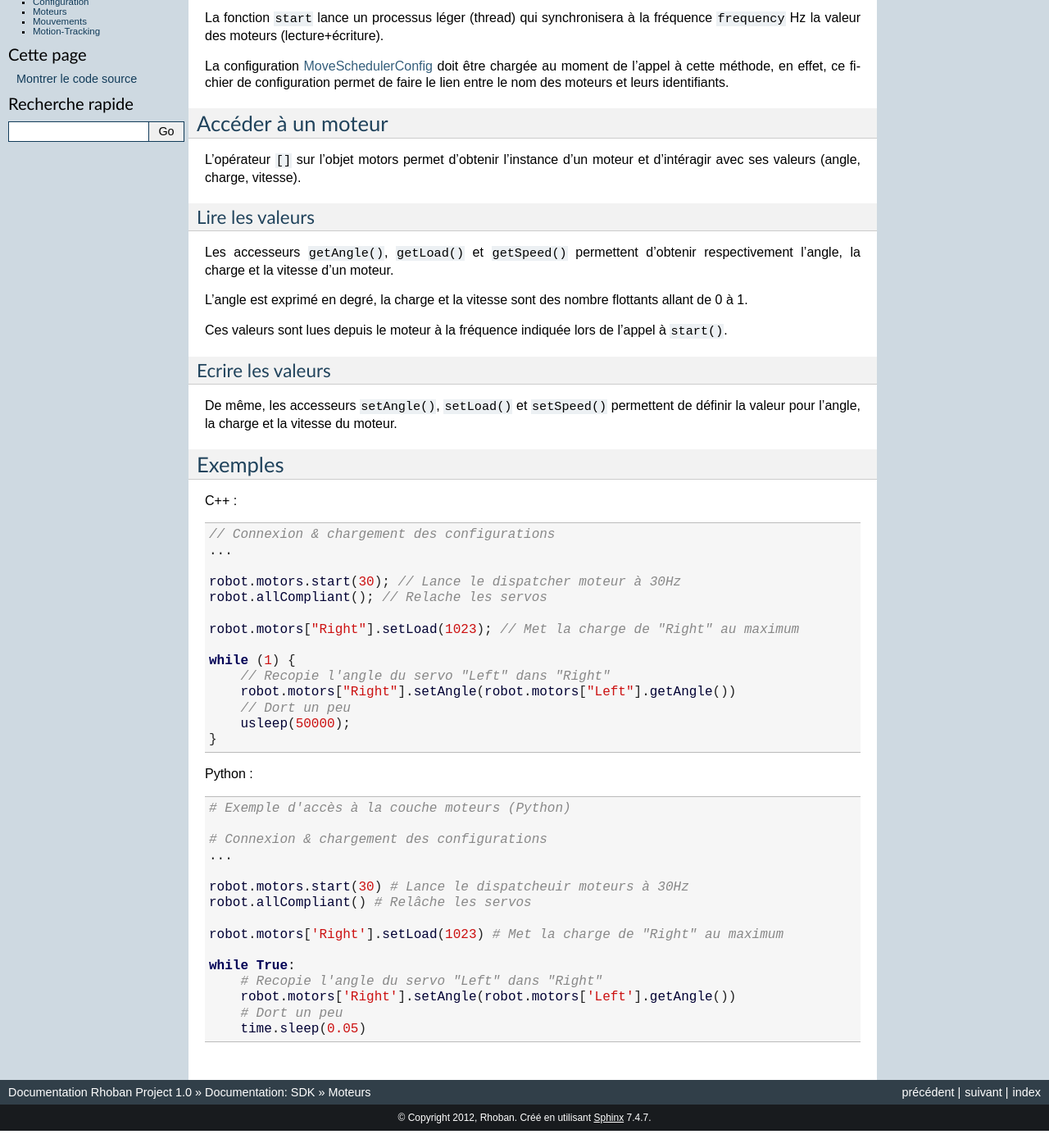
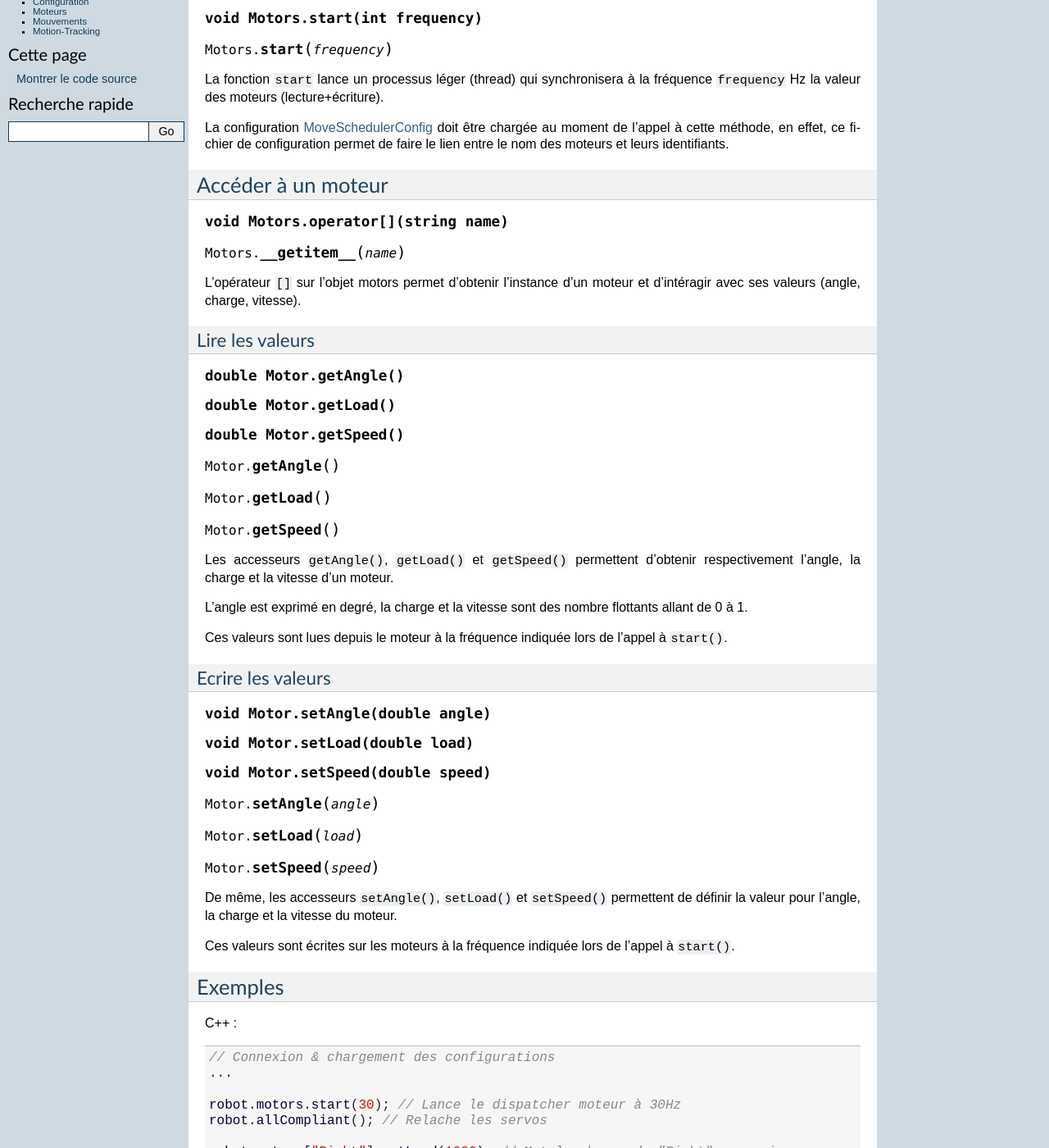
Before and after one commit to RhobanProject/Edu, a Sphinx documentation site: the page built from docs/source/sdk/moteurs.rst, in a window 1280 px wide and 1400 px high, scrolled down 305 px. Shown: the whole window at 82% size. Built offline with Sphinx 7.4.7, drawn with Linux system fonts in a browser that asks for light colours; before the commit the page ends 1684 px from its top, so only the background shows below that; some of the changed lines change nothing that is shown.

Commit message:
[docs] Fix moteurs

```diff
--- a/docs/source/sdk/moteurs.rst
+++ b/docs/source/sdk/moteurs.rst
@@ -18,9 +18,9 @@ Le nom des moteurs est indiqué dans `MoveSchedulerConfig` (cf :ref:`moves`).
 Lancement du dispatcher
 -----------------------
 
-.. cpp:function: void Motors.start(int frequency)
+.. cpp:function:: void Motors.start(int frequency)
 
-.. py:function: Motors.start(frequency)
+.. py:function:: Motors.start(frequency)
 
 La fonction ``start`` lance un processus léger (thread) qui synchronisera à la fréquence
 ``frequency`` Hz la valeur des moteurs (lecture+écriture).
@@ -32,9 +32,9 @@ le nom des moteurs et leurs identifiants.
 Accéder à un moteur
 -------------------
 
-.. cpp:function: void Motors.operator[](string name)
+.. cpp:function:: void Motors.operator[](string name)
 
-.. py:function: Motors.__getitem__(name)
+.. py:function:: Motors.__getitem__(name)
 
 L'opérateur ``[]`` sur l'objet motors permet d'obtenir l'instance d'un moteur et d'intéragir
 avec ses valeurs (angle, charge, vitesse).
@@ -42,13 +42,13 @@ avec ses valeurs (angle, charge, vitesse).
 Lire les valeurs
 ~~~~~~~~~~~~~~~~
 
-.. cpp:function: double Motor.getAngle()
-.. cpp:function: double Motor.getLoad()
-.. cpp:function: double Motor.getSpeed()
+.. cpp:function:: double Motor.getAngle()
+.. cpp:function:: double Motor.getLoad()
+.. cpp:function:: double Motor.getSpeed()
 
-.. py:function: Motor.getAngle()
-.. py:function: Motor.getLoad()
-.. py:function: Motor.getSpeed()
+.. py:function:: Motor.getAngle()
+.. py:function:: Motor.getLoad()
+.. py:function:: Motor.getSpeed()
 
 Les accesseurs ``getAngle()``, ``getLoad()`` et ``getSpeed()`` permettent d'obtenir respectivement
 l'angle, la charge et la vitesse d'un moteur.
@@ -60,16 +60,18 @@ Ces valeurs sont lues depuis le moteur à la fréquence indiquée lors de l'appe
 Ecrire les valeurs
 ~~~~~~~~~~~~~~~~~~
 
-.. cpp:function: void Motor.setAngle(double angle)
-.. cpp:function: void Motor.setLoad(double load)
-.. cpp:function: void Motor.setSpeed(double speed)
+.. cpp:function:: void Motor.setAngle(double angle)
+.. cpp:function:: void Motor.setLoad(double load)
+.. cpp:function:: void Motor.setSpeed(double speed)
 
-.. py:function: Motor.setAngle(angle)
-.. py:function: Motor.setLoad(load)
-.. py:function: Motor.setSpeed(speed)
+.. py:function:: Motor.setAngle(angle)
+.. py:function:: Motor.setLoad(load)
+.. py:function:: Motor.setSpeed(speed)
 
 De même, les accesseurs ``setAngle()``, ``setLoad()`` et ``setSpeed()`` permettent de définir
 la valeur pour l'angle, la charge et la vitesse du moteur.
+
+Ces valeurs sont écrites sur les moteurs à la fréquence indiquée lors de l'appel à ``start()``.
 
 Exemples
 --------
```
